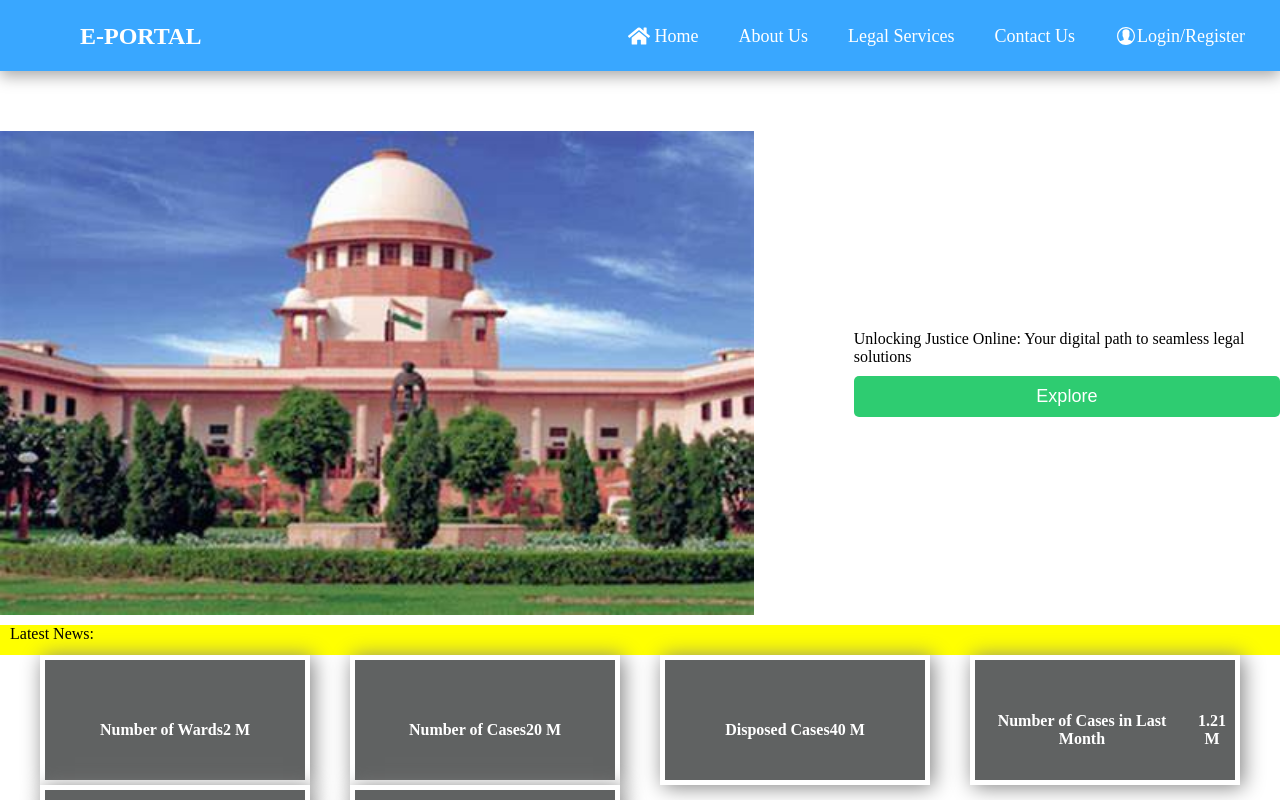
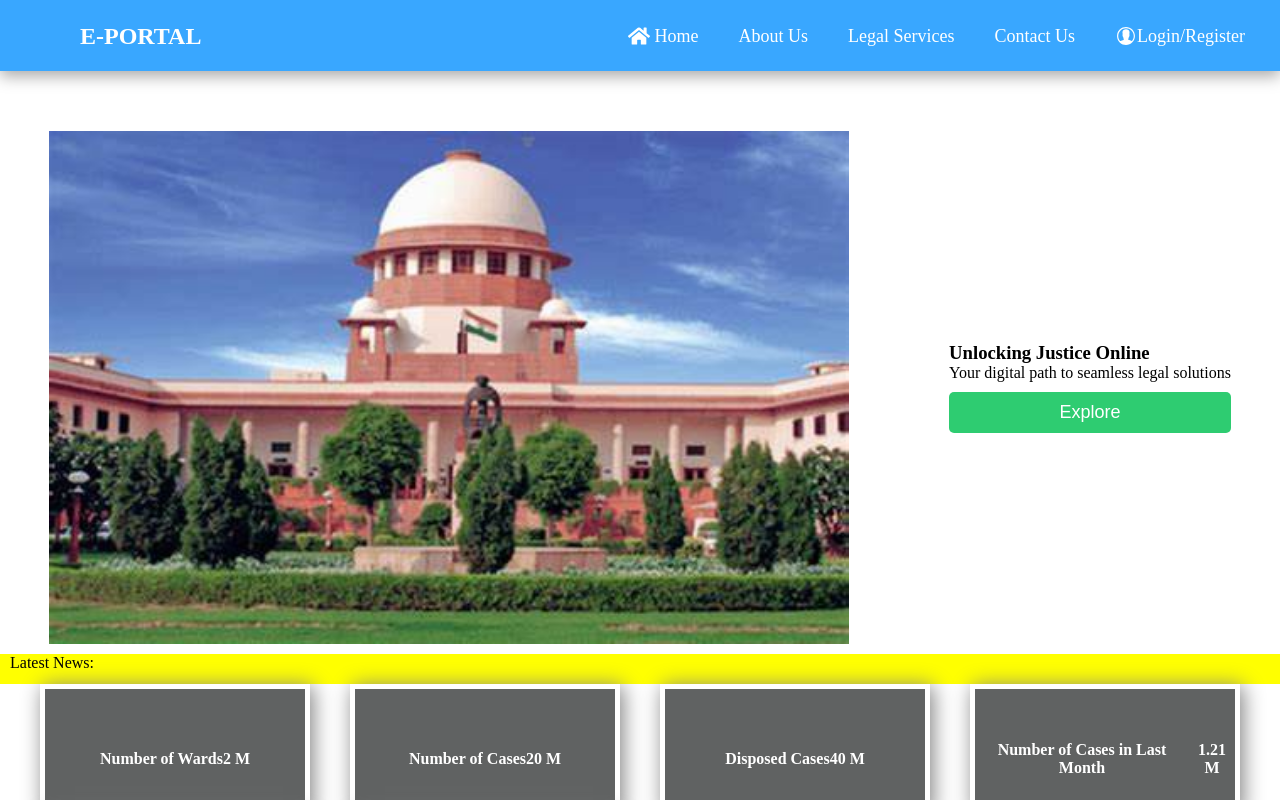
Before and after one commit to Hariabc/my, a React (Vite) app: page / in a window 1280 px wide. Shown: the top 800 px of the page. Built offline with nearby package versions, Linux system fonts and the light colour scheme.

Commit message:
new commit

```diff
--- a/src/pages/Home.jsx
+++ b/src/pages/Home.jsx
@@ -9,7 +9,8 @@ export default function Home() {
         <div className="centered-content">
           <img src={oip} alt="Description of the image" className="centered-image" />
           <div className="text-and-button">
-            <p>Unlocking Justice Online: Your digital path to seamless legal solutions</p>
+            <h3>Unlocking Justice Online</h3>
+            <p>Your digital path to seamless legal solutions</p>
             <button>Explore</button>
           </div>
         </div>
```
